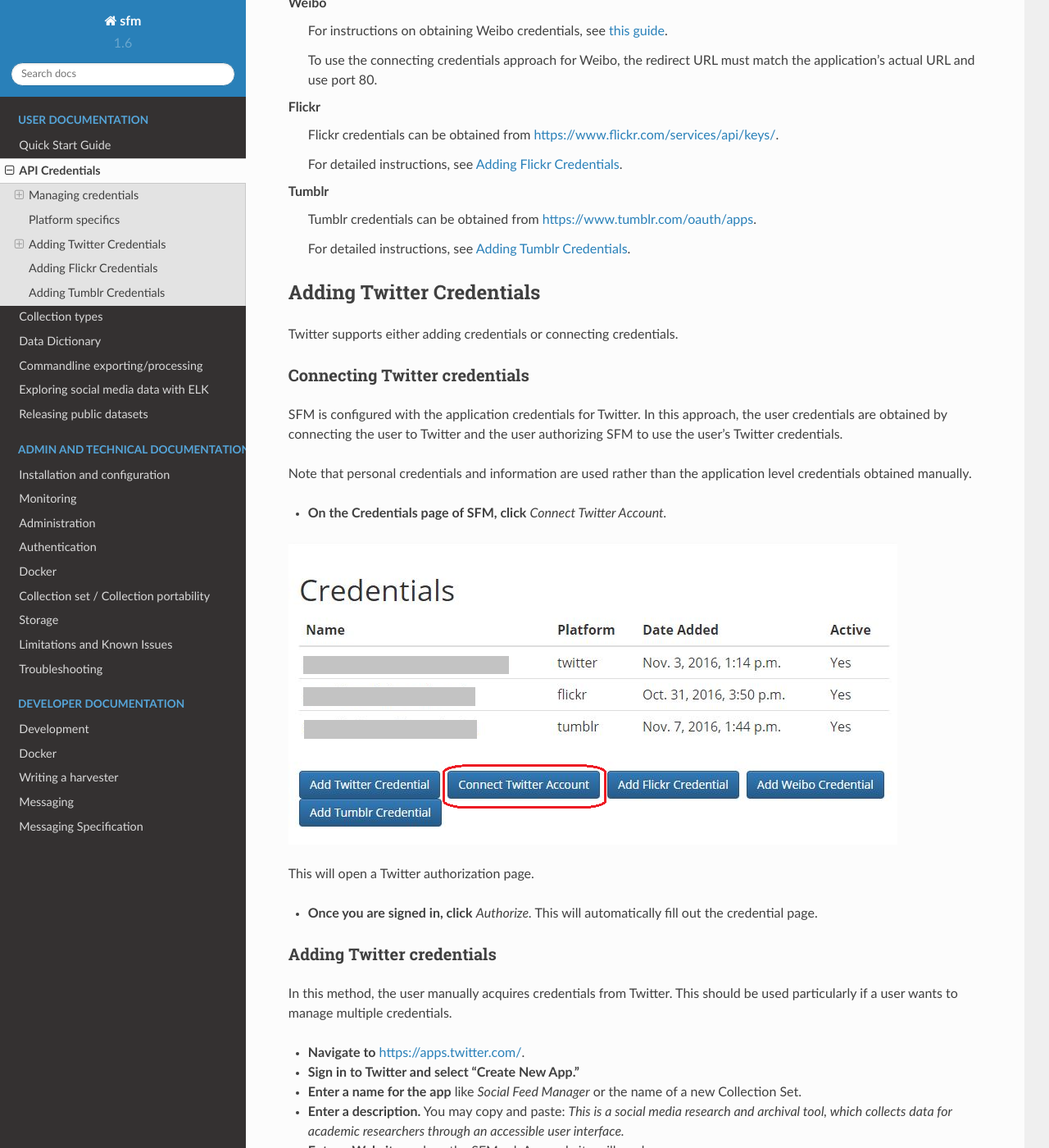
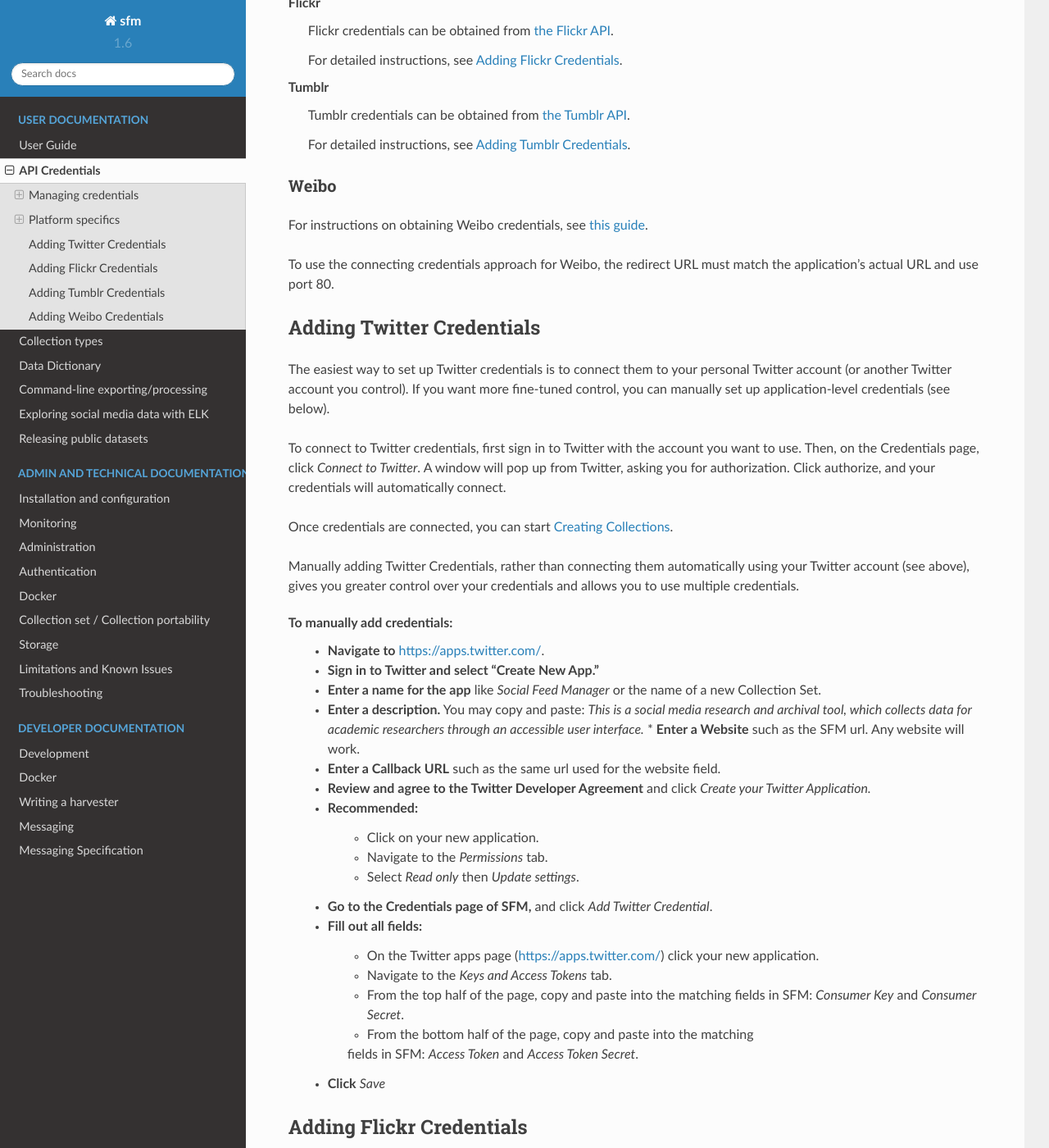
Before and after one commit to gwu-libraries/sfm-ui, a Sphinx documentation site: the page built from docs/credentials.rst, in a window 1280 px wide and 1400 px high, scrolled down 1237 px. Shown: the whole window at 82% size. Built offline with Sphinx 7.4.7 and the Read the Docs theme 2.0.0, drawn with Linux system fonts in a browser that asks for light colours; some of the changed text lies outside the part shown.

Commit message:
ref #693 User Guide (#751)
refs #693. Replaces Quick Start with User Guide and updates other docs.

```diff
--- a/docs/credentials.rst
+++ b/docs/credentials.rst
@@ -56,34 +56,35 @@
 --------------------
 
 Twitter
-    Twitter credentials can be obtained from `https://apps.twitter.com/
-    <https://apps.twitter.com/>`_.
+  Twitter credentials can be obtained from `the Twitter API
+  <https://apps.twitter.com/>`_.
 
-    For detailed instructions, see :ref:`twitter-credentials`.
+  For detailed instructions, see :ref:`twitter-credentials`.
 
-    It is recommended to change the application permissions to read-only.  You
-    *must* provide a callback URL, but the URL you provide doesn't matter.
+  It is recommended to change the application permissions to read-only.  You
+  *must* provide a callback URL, but the URL you provide doesn't matter.
+
+Flickr
+  Flickr credentials can be obtained from
+  `the Flickr API
+  <https://www.flickr.com/services/api/keys/>`_.
+
+  For detailed instructions, see :ref:`flickr-credentials`.
+
+Tumblr
+  Tumblr credentials can be obtained from
+  `the Tumblr API <https://www.tumblr.com/oauth/apps>`_.
+
+  For detailed instructions, see :ref:`tumblr-credentials`.
+
 
 Weibo
-    For instructions on obtaining Weibo credentials, see `this guide
-    <http://gwu-libraries.github.io/sfm-ui/posts/2016-04-26-weibo-api-guide>`_.
+^^^^^
+For instructions on obtaining Weibo credentials, see `this guide
+<http://gwu-libraries.github.io/sfm-ui/posts/2016-04-26-weibo-api-guide>`_.
 
-    To use the connecting credentials approach for Weibo, the redirect URL must
-    match the application's actual URL and use port 80.
-
-Flickr
-    Flickr credentials can be obtained from
-    `https://www.flickr.com/services/api/keys/
-    <https://www.flickr.com/services/api/keys/>`_.
-
-    For detailed instructions, see :ref:`flickr-credentials`.
-
-Tumblr
-    Tumblr credentials can be obtained from
-    `https://www.tumblr.com/oauth/apps <https://www.tumblr.com/oauth/apps>`_.
-
-    For detailed instructions, see :ref:`tumblr-credentials`.
-
+To use the connecting credentials approach for Weibo, the redirect URL must
+match the application's actual URL and use port 80.
 
 .. _twitter-credentials:
 
@@ -91,68 +92,49 @@
 Adding Twitter Credentials
 --------------------------
 
-Twitter supports either adding credentials or connecting credentials.
 
-Connecting Twitter credentials
-^^^^^^^^^^^^^^^^^^^^^^^^^^^^^^
+The easiest way to set up Twitter credentials is to connect them to your
+personal Twitter account (or another Twitter account you control). If you want
+more fine-tuned control, you can manually set up application-level credentials
+(see below).
 
-SFM is configured with the application credentials for Twitter. In this approach,
-the user credentials are obtained by connecting the user to Twitter and the user
-authorizing SFM to use the user's Twitter credentials.
+To connect to Twitter credentials, first sign in to Twitter with the account you
+want to use. Then, on the Credentials page, click *Connect to Twitter*. A
+window will pop up from Twitter, asking you for authorization. Click authorize,
+and your credentials will automatically connect.
 
-Note that personal credentials and information are used rather than the
-application level credentials obtained manually.
+Once credentials are connected, you can start :ref:`guide-creating-collections`.
 
-* **On the Credentials page of SFM, click** *Connect Twitter Account.*
+Manually adding Twitter Credentials, rather than connecting them automatically
+using your Twitter account (see above), gives you greater control over your
+credentials and allows you to use multiple credentials.
 
-.. image:: images/credentials/Twitter-connect.png
-
-This will open a Twitter authorization page.
-
-* **Once you are signed in, click** *Authorize.* This will automatically fill
-  out the credential page.
-
-Adding Twitter credentials
-^^^^^^^^^^^^^^^^^^^^^^^^^^
-
-In this method, the user manually acquires credentials from Twitter. This should be
-used particularly if a user wants to manage multiple credentials.
-
-* **Navigate to** https://apps.twitter.com/.
-
-* **Sign in to Twitter and select "Create New App."**
-
-* **Enter a name for the app** like *Social Feed Manager* or the name of a new
-  Collection Set.
-
-* **Enter a description.** You may copy and paste:
-  *This is a social media research and archival tool, which collects data for
-  academic researchers through an accessible user interface.*
-
-* **Enter a Website** such as the SFM url. Any website will work.
-
-* **Enter a Callback URL** such as the same url used for the website field.
-
-* **Review and agree to the Twitter Developer Agreement** and click *Create your Twitter
-  Application.*
-
-* Recommended:
-    * Click on your new application.
-    * Navigate to the *Permissions* tab.
-    * Select *Read only* then *Update settings*.
-
-* **Go to the Credentials page of SFM,** and click *Add Twitter Credential*.
-
-* Fill out all fields:
-    * On the Twitter apps page (https://apps.twitter.com/) click your new
-      application.
-    * Navigate to the *Keys and Access Tokens* tab.
-    * From the top half of the page, copy and paste into the matching fields
-      in SFM: *Consumer Key* and *Consumer Secret*.
-    * From the bottom half of the page, copy and paste into the matching
+To manually add credentials:
+  * **Navigate to** https://apps.twitter.com/.
+  * **Sign in to Twitter and select "Create New App."**
+  * **Enter a name for the app** like *Social Feed Manager* or the name of a new
+    Collection Set.
+  * **Enter a description.** You may copy and paste:
+    *This is a social media research and archival tool, which collects data for
+    academic researchers through an accessible user interface.*
+    * **Enter a Website** such as the SFM url. Any website will work.
+  * **Enter a Callback URL** such as the same url used for the website field.
+  * **Review and agree to the Twitter Developer Agreement** and click *Create
+    your Twitter Application.*
+  * Recommended:
+      * Click on your new application.
+      * Navigate to the *Permissions* tab.
+      * Select *Read only* then *Update settings*.
+  * **Go to the Credentials page of SFM,** and click *Add Twitter Credential*.
+  * Fill out all fields:
+      * On the Twitter apps page (https://apps.twitter.com/) click your new
+        application.
+      * Navigate to the *Keys and Access Tokens* tab.
+      * From the top half of the page, copy and paste into the matching fields
+        in SFM: *Consumer Key* and *Consumer Secret*.
+      * From the bottom half of the page, copy and paste into the matching
       fields in SFM: *Access Token* and *Access Token Secret*.
-
-* **Click** *Save*
+  * **Click** *Save*
 
 .. _flickr-credentials:
 
@@ -194,3 +176,15 @@
   * **Click** *Register*
   * **Navigate to the SFM Credentials page** and click *Add Tumblr Credential*
   * **Enter the OAuth Consumer Key** in the API key field and save.
+
+
+.. _weibo-credentials:
+
+------------------------
+Adding Weibo Credentials
+------------------------
+For instructions on obtaining Weibo credentials, see `this guide
+<http://gwu-libraries.github.io/sfm-ui/posts/2016-04-26-weibo-api-guide>`_.
+
+To use the connecting credentials approach for Weibo, the redirect URL must
+match the application's actual URL and use port 80.
--- a/docs/data_dictionary.rst
+++ b/docs/data_dictionary.rst
@@ -1,3 +1,5 @@
+.. _data-dictionaries:
+
 =========================================
  Data Dictionaries for CSV/Excel Exports
 =========================================
--- a/docs/exploring.rst
+++ b/docs/exploring.rst
@@ -1,3 +1,5 @@
+.. _exploring:
+
 ======================================
  Exploring social media data with ELK
 ======================================
--- a/docs/index.rst
+++ b/docs/index.rst
@@ -20,7 +20,7 @@
    :maxdepth: 2
    :caption: User Documentation
 
-   quickstart
+   userguide
    credentials
    collections
    Data Dictionary <data_dictionary>
--- a/docs/processing.rst
+++ b/docs/processing.rst
@@ -1,5 +1,5 @@
 ==================================
- Commandline exporting/processing
+ Command-line exporting/processing
 ==================================
 
 
```
Also changed, not shown: docs/collections.rst (+75 -57 lines), docs/userguide.rst (added, +313 -0 lines).
